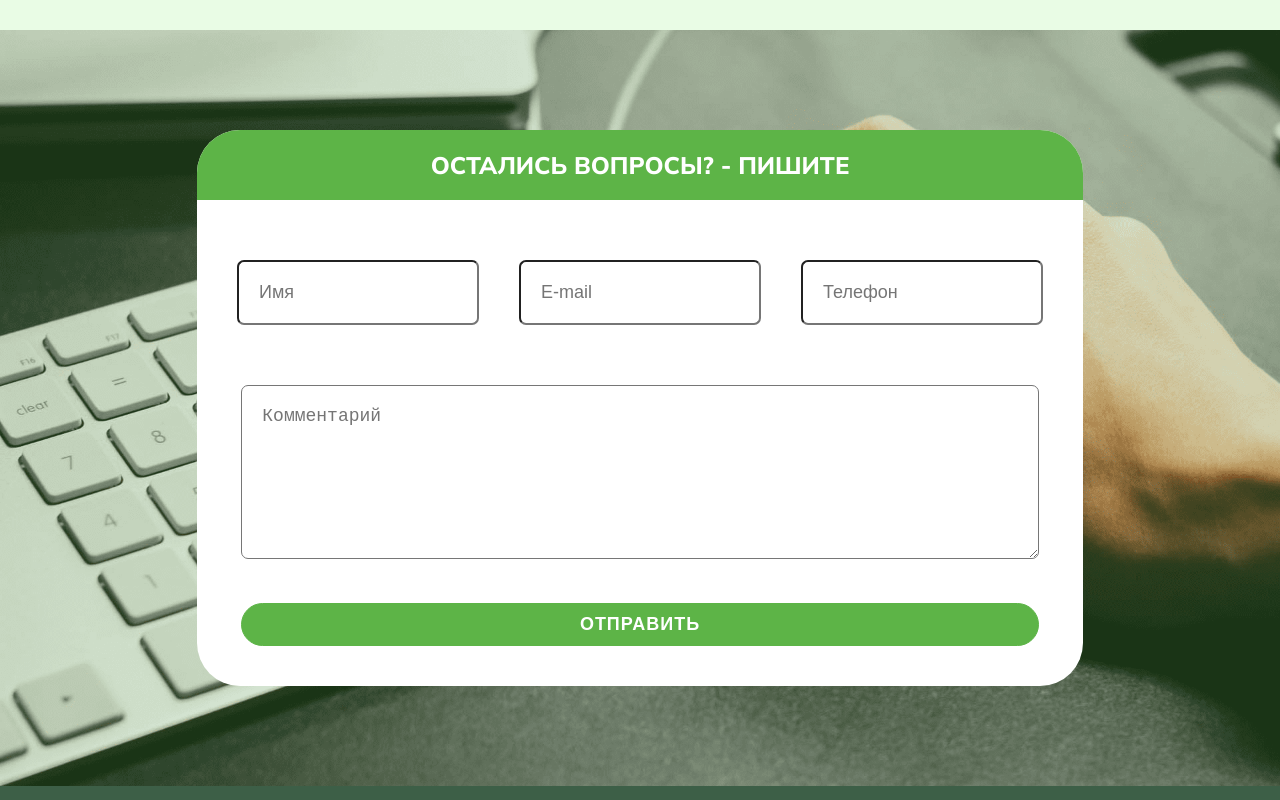
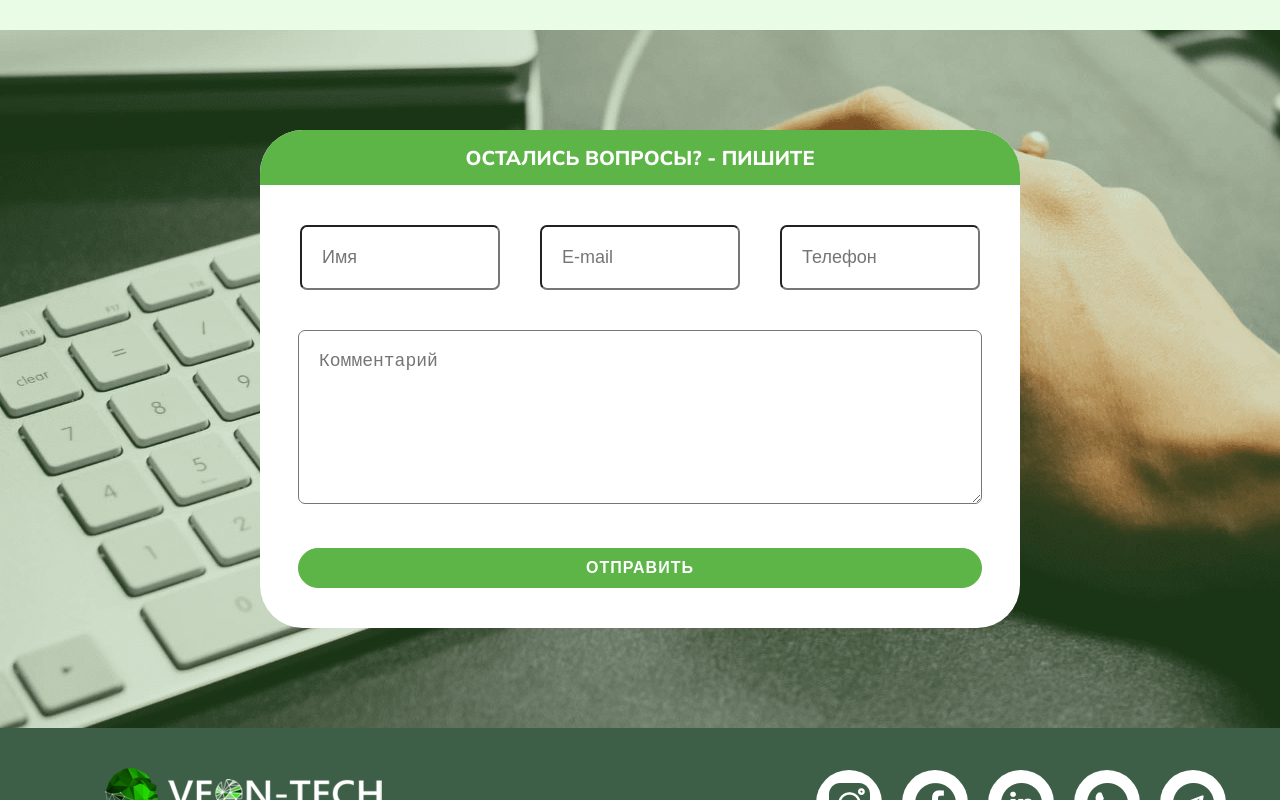
Before and after one commit to Bmwbyas/veon_tech, a React (Create React App) app: page / in a window 1280 px wide. Shown: the part 3800-4600 px from the top of the page. Built offline with nearby package versions, Linux system fonts and the light colour scheme.

Commit message:
fix:main

```diff
--- a/src/features/main/contact/Contact.module.scss
+++ b/src/features/main/contact/Contact.module.scss
@@ -23,10 +23,10 @@
 
       .name {
         text-align: center;
-        padding: 20px;
+        padding: 15px;
         width: 100%;
         border-radius: 43px 43px 0 0;
-        @include text(24px, 800);
+        @include text(20px, 800);
         color: white;
         background-color: $activeColor;
       }
@@ -35,12 +35,12 @@
         @include flex(row, center, center, wrap);
         margin:0 20px;
         box-sizing: border-box;
-        padding: 40px 0;
+        padding: 20px 0;
 
         .input {
           margin: 20px;
           padding: 20px;
-          width: 242px;
+          width: 200px;
           border-radius: 7px;
           font-size: 18px;
         }
@@ -64,7 +64,7 @@
         .button {
           cursor: pointer;
           width: 100%;
-          @include text(18px, 800);
+          @include text(16px, 600);
           letter-spacing: 1px ;
           margin: 0;
           padding: 10px;
```
